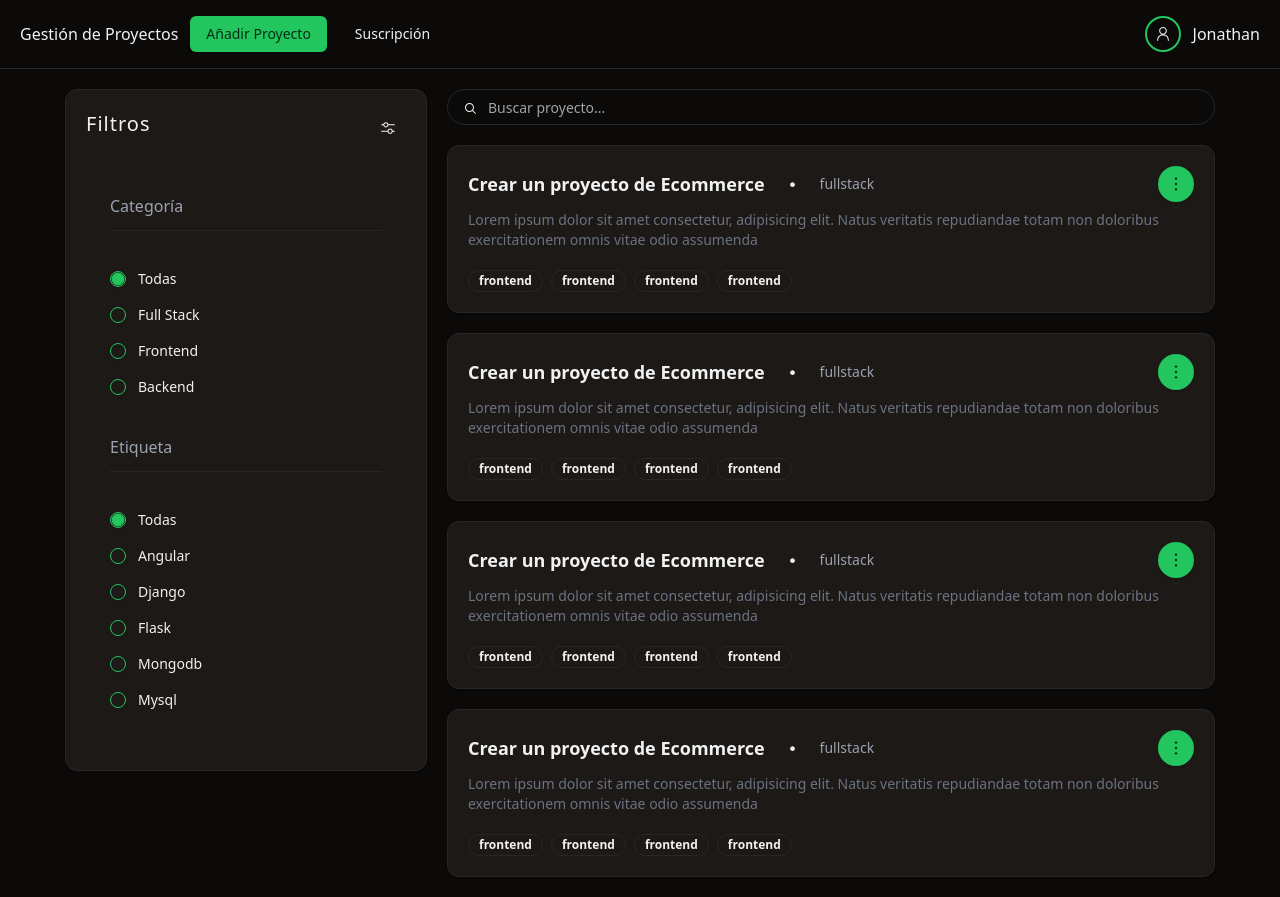
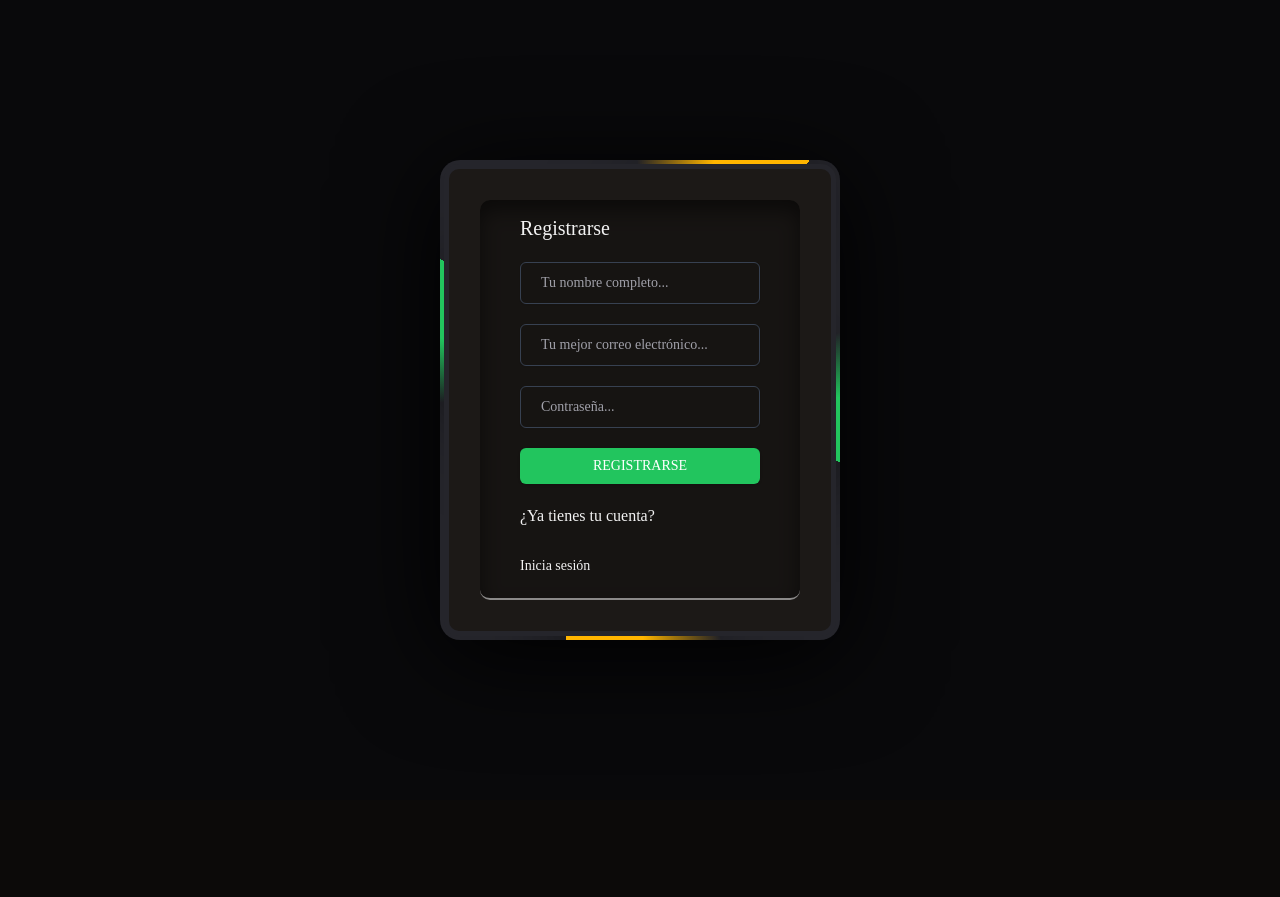
Before and after one commit to JohnnyBC2022/project-managment-system-frontend, a React (Vite) app: page / in a window 1280 px wide. After the commit the page ends 800 px from the top, so only its background shows below. Built offline with nearby package versions, Linux system fonts and the light colour scheme.

Commit message:
feat: Auth page created

```diff
--- a/index.html
+++ b/index.html
@@ -4,7 +4,7 @@
     <meta charset="UTF-8" />
     <meta name="viewport" content="width=device-width, initial-scale=1.0" />
     <meta name="author" content="Jonathan Baragaño" />
-    <title>Sistema de Gestión de Projectos</title>
+    <title>Sistema de Gestión de Proyectos</title>
   </head>
   <body class="">
     <div id="root"></div>
--- a/src/App.jsx
+++ b/src/App.jsx
@@ -4,10 +4,13 @@
 import ProjectDetails from "./pages/ProjectDetails/ProjectDetails";
 import IssueDetails from "./pages/IssueDetails/IssueDetails";
 import Subscription from "./pages/Subscription/Subscription";
+import Auth from "./pages/Auth/Auth";
 
 function App() {
   return (
     <>
+
+    {false?<div>
       <Navbar />
       <Routes>
         <Route path="/" element={<Home />} />
@@ -15,6 +18,7 @@
         <Route path="/project/:projectId/issue/:issueId" element={<IssueDetails/>}/>
         <Route path="/upgrade-plan" element={<Subscription />} />
       </Routes>
+    </div>:<Auth/>}
     </>
   );
 }
--- /dev/null
+++ b/src/pages/Auth/Auth.css
@@ -0,0 +1,89 @@
+* {
+  margin: 0;
+  padding: 0;
+  box-sizing: border-box;
+  font-family: "Poppins", "sans-serif";
+}
+
+.loginContainer {
+  display: flex;
+  justify-content: center;
+  align-items: center;
+  min-height: 100vh;
+  background-color: #09090b;
+}
+
+@property --a {
+  syntax: "<angle>";
+  inherits: false;
+  initial-value: 0deg;
+}
+
+.box {
+  position: relative;
+  background: #25252b;
+  filter: drop-shadow(0 15px 50px #000);
+  animation: rotating 10s linear infinite;
+  display: flex;
+  justify-content: center;
+  align-items: center;
+  overflow: hidden;
+  border-radius: 20px;
+}
+
+@keyframes rotating {
+  0% {
+    --a: 0deg;
+  }
+  100% {
+    --a: 360deg;
+  }
+}
+
+.box::before{
+    content: "";
+    position: absolute;
+    width: 100%;
+    height: 100%;
+    background: repeating-conic-gradient(
+    from var(--a),
+    transparent 0%,
+    transparent 10%,
+    #22c55e 15%,
+    #22c55e 20%,
+    transparent 20%,
+    transparent 35%,
+    #ffb500 40%,
+    #ffb500 45%,
+    transparent 45%,
+    transparent 1%
+  );
+    filter: drop-shadow(0 15px 50px #000);
+    border-radius: 20px;
+    animation: rotating 10s linear infinite;
+    animation-delay: -1s;
+
+}
+
+.box::after{
+    content: "";
+    position: absolute;
+    inset: 4px;
+    background-color: #1c1917;
+    border-radius: 15px;
+    border: 5px solid #25252b;
+}
+
+.login{
+    position: absolute;
+    inset: 40px;
+    display: flex;
+    flex-direction: column;
+    justify-content: center;
+    align-items: center;
+    border-radius: 10px;
+    background: rgb(0,0,0,0.2);
+    z-index: 1000;
+    box-shadow: inset 0 10px 20px rgb(0,0,0,0.5);
+    border-bottom: 2px solid rgb(255,255,255,0.5);
+}
--- /dev/null
+++ b/src/pages/Auth/Auth.jsx
@@ -0,0 +1,27 @@
+import { useState } from "react";
+import Signup from "./Signup";
+import Login from "./Login";
+import { Button } from "@/components/ui/button";
+import "./Auth.css"
+
+const Auth = () => {
+    const [active,setActive]=useState(true)
+  return (
+    <div className="loginContainer">
+      <div className="box h-[30rem] w-[25rem]">
+        <div className="minContainer login">
+          <div className="loginBox w-full px-10 space-y-5">
+                {active?<Signup/>:<Login/>}
+                <div>
+                    <Button className="p-0" variant="ghost" onClick={()=>setActive(!active)}>
+                        {active?"Inicia sesión":"Regístrate"}
+                    </Button>
+                </div>
+          </div>
+        </div>
+      </div>
+    </div>
+  );
+};
+
+export default Auth;
--- /dev/null
+++ b/src/pages/Auth/Login.jsx
@@ -0,0 +1,77 @@
+import { Button } from "@/components/ui/button";
+import {
+  Form,
+  FormControl,
+  FormField,
+  FormItem,
+  FormMessage,
+} from "@/components/ui/form";
+import { Input } from "@/components/ui/input";
+import { useForm } from "react-hook-form";
+
+const Login = () => {
+  const form = useForm({
+    //resolver:zod
+    defaultValues: {
+      email: "",
+      password: "",
+    },
+  });
+
+  const onSubmit = (data) => {
+    console.log("registrarse:", data);
+  };
+  return (
+    <div className="space-y-5">
+      <h1 className="text-xl">Iniciar Sesión</h1>
+      <Form {...form}>
+        <form onSubmit={form.handleSubmit(onSubmit)} className="space-y-5">
+
+          <FormField
+            control={form.control}
+            name="email"
+            render={({ field }) => (
+              <FormItem>
+                <FormControl>
+                  <Input
+                    {...field}
+                    type="text"
+                    className="border w-full py-5 px-5 border-gray-700"
+                    placeholder="Tu mejor correo electrónico..."
+                  />
+                </FormControl>
+                <FormMessage />
+              </FormItem>
+            )}
+          />
+
+          <FormField
+            control={form.control}
+            name="password"
+            render={({ field }) => (
+              <FormItem>
+                <FormControl>
+                  <Input
+                    {...field}
+                    type="text"
+                    className="border w-full py-5 px-5 border-gray-700"
+                    placeholder="Contraseña..."
+                  />
+                </FormControl>
+                <FormMessage />
+              </FormItem>
+            )}
+          />
+
+          <Button type="submit" className="w-full  text-white uppercase mt-5">
+            Iniciar Sesión
+          </Button>
+          <p
+          className="mt-5">¿Todavía no tienes tu cuenta?</p>
+        </form>
+      </Form>
+    </div>
+  );
+};
+
+export default Login;
--- /dev/null
+++ b/src/pages/Auth/Signup.jsx
@@ -0,0 +1,95 @@
+import { Button } from "@/components/ui/button";
+import {
+  Form,
+  FormControl,
+  FormField,
+  FormItem,
+  FormMessage,
+} from "@/components/ui/form";
+import { Input } from "@/components/ui/input";
+import { useForm } from "react-hook-form";
+
+const Signup = () => {
+  const form = useForm({
+    //resolver:zod
+    defaultValues: {
+      fullName: "",
+      email: "",
+      password: "",
+    },
+  });
+
+  const onSubmit = (data) => {
+    console.log("registrarse:", data);
+  };
+  return (
+    <div className="space-y-5">
+      <h1 className="text-xl">Registrarse</h1>
+      <Form {...form}>
+        <form onSubmit={form.handleSubmit(onSubmit)} className="space-y-5">
+          <FormField
+            control={form.control}
+            name="fullName"
+            render={({ field }) => (
+              <FormItem>
+                <FormControl>
+                  <Input
+                    {...field}
+                    type="text"
+                    className="border w-full py-5 px-5 border-gray-700"
+                    placeholder="Tu nombre completo..."
+                  />
+                </FormControl>
+                <FormMessage />
+              </FormItem>
+            )}
+          />
+
+          <FormField
+            control={form.control}
+            name="email"
+            render={({ field }) => (
+              <FormItem>
+                <FormControl>
+                  <Input
+                    {...field}
+                    type="text"
+                    className="border w-full py-5 px-5 border-gray-700"
+                    placeholder="Tu mejor correo electrónico..."
+                  />
+                </FormControl>
+                <FormMessage />
+              </FormItem>
+            )}
+          />
+
+          <FormField
+            control={form.control}
+            name="password"
+            render={({ field }) => (
+              <FormItem>
+                <FormControl>
+                  <Input
+                    {...field}
+                    type="text"
+                    className="border w-full py-5 px-5 border-gray-700"
+                    placeholder="Contraseña..."
+                  />
+                </FormControl>
+                <FormMessage />
+              </FormItem>
+            )}
+          />
+
+          <Button type="submit" className="w-full  text-white uppercase mt-5">
+            Registrarse
+          </Button>
+          <p
+          className="mt-5">¿Ya tienes tu cuenta?</p>
+        </form>
+      </Form>
+    </div>
+  );
+};
+
+export default Signup;
```
